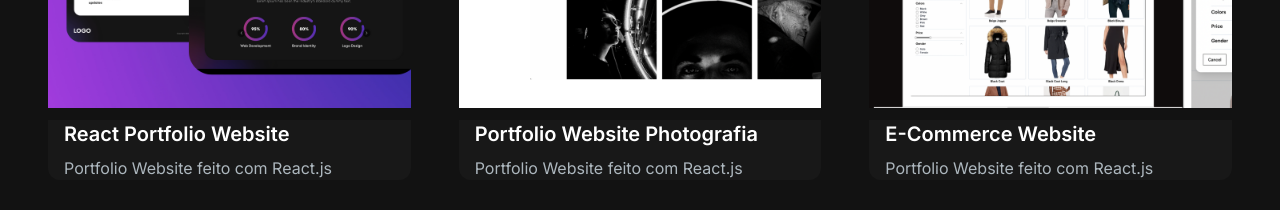
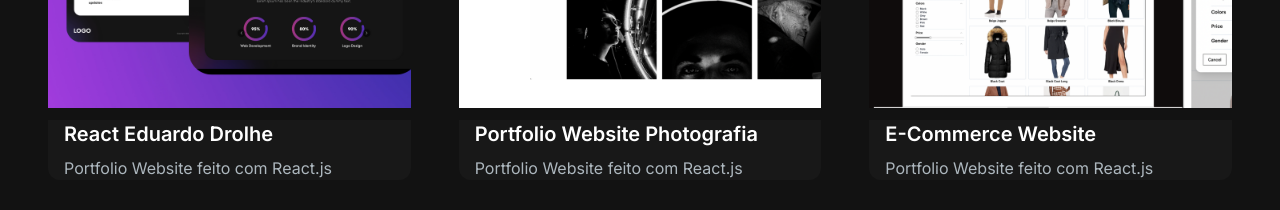
Before and after one commit to Edudrolhe/edudrolhe_portfolio, a Next.js app: page / in a window 1280 px wide. Shown: the part 1780-1990 px from the top of the page. Built offline with nearby package versions, Linux system fonts and the light colour scheme.

Commit message:
alteração

```diff
--- a/src/app/components/ProjectSection.jsx
+++ b/src/app/components/ProjectSection.jsx
@@ -7,7 +7,7 @@ import ProjectTag from "./ProjectTag";
 const projectsData = [
   {
     id: 1,
-    title: "React Portfolio Website",
+    title: "React Eduardo Drolhe",
     description: "Portfolio Website feito com React.js",
     image: "/images/projects/1.png",
     tag: ["All", "Developer"],
```
